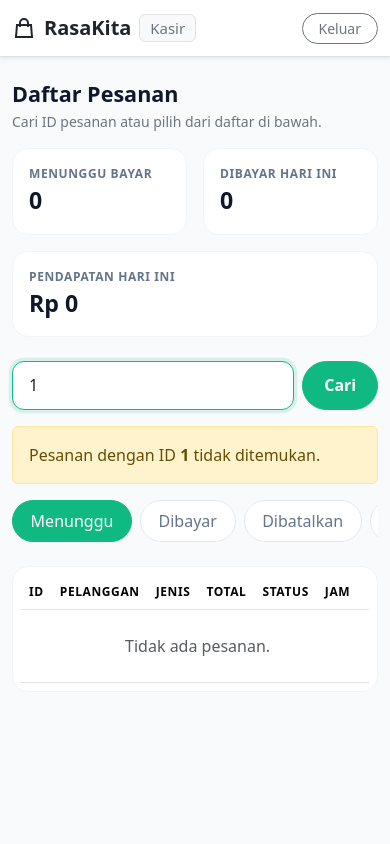
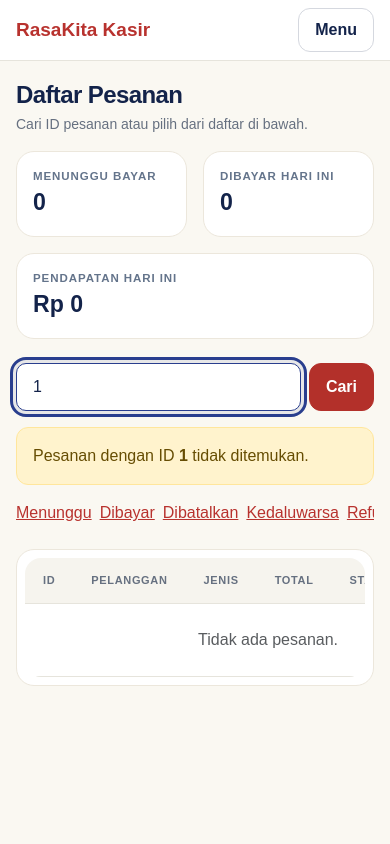
Before and after one commit to Cordova88/pemesanan-makanan-digital, a Django app: page /kasir/?q=1 in a window 390 px wide. Run offline with Django 5.2, Linux system fonts and the light colour scheme; the visitor is signed in with stand-in values (Sample User, id 1); data that the repository does not hold is empty; parts of the project's set-up code (start-up, migrations or seed data) failed here and were passed over.

Commit message:
memperbaiki kasir

```diff
--- /dev/null
+++ b/users/static/users/css/kasir.css
@@ -0,0 +1,54 @@
+/* Gaya halaman kasir. Shell (sidebar, topbar, profil) memakai cms-shell.css. */
+:root {
+  --kasir-primary: #b3302a;        /* samakan dengan merah tombol "Tambah menu" di admin */
+  --kasir-primary-hover: #962520;
+  --kasir-ink: #14213d;
+  --kasir-muted: #64748b;
+  --kasir-soft: #f6f2ea;
+  --kasir-line: #ece7dc;
+}
+
+.k-title { font-weight: 800; letter-spacing: -0.01em; color: var(--kasir-ink); }
+
+.k-card { background: #fff; border: 1px solid var(--kasir-line); border-radius: 18px; }
+.k-label {
+  font-size: 0.72rem; font-weight: 700; letter-spacing: 0.08em;
+  color: var(--kasir-muted); text-transform: uppercase;
+}
+
+/* btn-primary-app dipertahankan sebagai alias agar order.html tidak perlu diubah */
+.btn-kasir, .btn-primary-app {
+  background: var(--kasir-primary); border: 1px solid var(--kasir-primary);
+  color: #fff; border-radius: 12px; font-weight: 700; padding: 0.6rem 1.2rem;
+}
+.btn-kasir:hover, .btn-kasir:focus, .btn-kasir:active,
+.btn-primary-app:hover, .btn-primary-app:focus, .btn-primary-app:active {
+  background: var(--kasir-primary-hover); border-color: var(--kasir-primary-hover); color: #fff;
+}
+.btn-kasir:disabled, .btn-primary-app:disabled { opacity: 0.55; }
+.btn-kasir.btn-sm { padding: 0.35rem 0.9rem; }
+.btn-pill { border-radius: 12px; }
+
+.k-input {
+  background: #fff; border: 1px solid #d9d4c7; border-radius: 12px; padding: 0.7rem 1rem;
+}
+.k-input:focus {
+  border-color: var(--kasir-primary); box-shadow: 0 0 0 0.2rem rgba(179, 48, 42, 0.15);
+}
+
+.k-chip {
+  white-space: nowrap; border: 1px solid var(--kasir-line); background: #fff;
+  color: var(--kasir-muted); font-weight: 600; border-radius: 999px;
+  padding: 0.5rem 1.1rem; text-decoration: none; transition: all 0.15s ease;
+}
+.k-chip:hover { border-color: var(--kasir-primary); color: var(--kasir-primary); }
+.k-chip.active { background: var(--kasir-primary); border-color: var(--kasir-primary); color: #fff; }
+
+.k-table thead th {
+  background: var(--kasir-soft); color: var(--kasir-muted);
+  font-size: 0.72rem; font-weight: 700; letter-spacing: 0.08em;
+  text-transform: uppercase; border-bottom: 1px solid var(--kasir-line); padding: 0.9rem 1rem;
+}
+.k-table td { padding: 1rem; border-color: var(--kasir-line); }
+
+.content code { color: var(--kasir-primary); font-weight: 700; background: transparent; }
--- /dev/null
+++ b/users/templates/users/kasir/_nav.html
@@ -0,0 +1,29 @@
+<nav class="nav flex-column gap-1 flex-grow-1">
+  <span class="nav-label mt-3 px-3">PESANAN</span>
+  <a class="px-3 py-2 {% if request.resolver_match.namespace == 'kasir' %}active{% endif %}" href="{% url 'kasir:dashboard' %}"><i class="bi bi-receipt me-2"></i>Pesanan</a>
+</nav>
+<div class="cms-profile pt-3 mt-3 small">
+  <div class="d-flex align-items-center gap-2 mb-2">
+    <div class="cms-avatar rounded-circle d-flex align-items-center justify-content-center fw-semibold" style="width: 34px; height: 34px">
+      {{ request.user.username|slice:":1"|upper }}
+    </div>
+    <div>
+      <div class="fw-semibold lh-sm">
+        {{ request.user.username }}
+      </div>
+      <div class="cms-profile-role">
+        {% if request.user.is_staff %}
+        Administrator
+        {% else %}
+        Kasir
+        {% endif %}
+      </div>
+    </div>
+  </div>
+  <form method="post" action="{% url 'staff:logout' %}">
+    {% csrf_token %}
+    <button type="submit" class="px-2 py-1 d-inline-block border-0 bg-transparent">
+      <i class="bi bi-box-arrow-left me-1"></i>Keluar
+    </button>
+  </form>
+</div>
--- a/users/templates/users/kasir/base.html
+++ b/users/templates/users/kasir/base.html
@@ -1,132 +1,49 @@
+{% load static %}
 <!doctype html>
 <html lang="id">
   <head>
     <meta charset="utf-8" />
     <meta name="viewport" content="width=device-width,initial-scale=1" />
     <title>{% block title %}Kasir — RasaKita{% endblock %}</title>
-    <link
-      href="https://cdn.jsdelivr.net/npm/bootstrap@5.3.3/dist/css/bootstrap.min.css"
-      rel="stylesheet"
-    />
-    <style>
-      :root {
-        --app-primary: #10b981;
-        --app-primary-hover: #059669;
-        --app-bg: #f8fafc;
-        --app-text: #0f172a;
-        --line: #e2e8f0;
-      }
-      body {
-        background: var(--app-bg);
-        color: var(--app-text);
-        font-family:
-          system-ui,
-          -apple-system,
-          "Segoe UI",
-          Roboto,
-          sans-serif;
-      }
-      .k-wrap {
-        max-width: 1200px;
-      }
-      .k-card {
-        background: #fff;
-        border: 1px solid #f1f5f9;
-        border-radius: 16px;
-      }
-      .btn-primary-app {
-        background: var(--app-primary);
-        border-color: var(--app-primary);
-        color: #fff;
-        border-radius: 999px;
-        font-weight: 600;
-        padding: 0.55rem 1.3rem;
-      }
-      .btn-primary-app:hover,
-      .btn-primary-app:active {
-        background: var(--app-primary-hover);
-        border-color: var(--app-primary-hover);
-        color: #fff;
-      }
-      .btn-pill {
-        border-radius: 999px;
-      }
-      .category-chip {
-        white-space: nowrap;
-        border: 1px solid var(--line);
-        background: #fff;
-        color: #64748b;
-        font-weight: 500;
-        border-radius: 999px;
-        padding: 0.5rem 1.1rem;
-        text-decoration: none;
-        transition: all 0.2s ease;
-      }
-      .category-chip.active,
-      .category-chip:hover {
-        background: var(--app-primary);
-        border-color: var(--app-primary);
-        color: #fff;
-      }
-      .k-label {
-        font-size: 0.75rem;
-        font-weight: 700;
-        letter-spacing: 0.05em;
-        color: #64748b;
-        text-transform: uppercase;
-      }
-      .k-input {
-        background: #f1f5f9;
-        border: 1px solid var(--line);
-        border-radius: 12px;
-        padding: 0.7rem 1rem;
-      }
-      .k-input:focus {
-        background: #fff;
-        border-color: var(--app-primary);
-        box-shadow: 0 0 0 0.2rem rgba(16, 185, 129, 0.15);
-      }
-    </style>
+    <link href="https://cdn.jsdelivr.net/npm/bootstrap@5.3.3/dist/css/bootstrap.min.css" rel="stylesheet" />
+    <link href="https://cdn.jsdelivr.net/npm/bootstrap-icons@1.11.3/font/bootstrap-icons.min.css" rel="stylesheet" />
+    <link rel="stylesheet" href="{% static 'users/css/cms-shell.css' %}?v=phase10">
+    <link rel="stylesheet" href="{% static 'users/css/kasir.css' %}?v=1">
   </head>
-  <body>
-    <nav class="navbar bg-white border-bottom sticky-top shadow-sm py-2">
-      <div
-        class="container k-wrap d-flex align-items-center justify-content-between"
-      >
-        <a
-          class="navbar-brand fw-bold fs-5 text-dark m-0 d-flex align-items-center gap-2"
-          href="{% url 'kasir:dashboard' %}"
-        >
-          <svg
-            width="24"
-            height="24"
-            fill="none"
-            stroke="currentColor"
-            stroke-width="2"
-            viewBox="0 0 24 24"
-          >
-            <path d="M16 11V7a4 4 0 00-8 0v4M5 9h14l1 12H4L5 9z" />
-          </svg>
-          <span>RasaKita</span>
-          <span class="badge bg-light text-secondary border fw-normal"
-            >Kasir</span
-          >
-        </a>
-        <div class="d-flex align-items-center gap-3">
-          <span class="text-secondary small d-none d-sm-inline"
-            >{{ request.user.get_full_name|default:request.user.username
-            }}</span
-          >
-          <form method="post" action="{% url 'staff:logout' %}">
-            {% csrf_token %}
-            <button type="submit" class="btn btn-outline-secondary btn-sm btn-pill px-3">
-              Keluar
-            </button>
-          </form>
+  <body class="cms-app">
+    <a class="skip-link" href="#cms-main">Lewati ke konten utama</a>
+    <div class="d-lg-flex">
+      <aside class="sidebar p-3 d-none d-lg-flex flex-column position-fixed" aria-label="Navigasi kasir">
+        <a class="brand fs-4 fw-bold mb-3" href="{% url 'kasir:dashboard' %}"><span class="brand-mark" aria-hidden="true">R</span><span>RasaKita<small>Kasir</small></span></a>
+        {% include 'users/kasir/_nav.html' %}
+      </aside>
+      <main id="cms-main" class="cms-main flex-grow-1" tabindex="-1">
+        <header class="cms-topbar d-none d-lg-flex justify-content-between align-items-center">
+          <div>
+            <div class="cms-topbar-label">RasaKita Kasir</div>
+            <strong>Panel kasir</strong>
+          </div>
+          <a class="btn btn-outline-secondary btn-sm" href="{% url 'storefront' %}">Lihat menu pelanggan <i class="bi bi-arrow-up-right ms-1" aria-hidden="true"></i></a>
+        </header>
+        <nav class="navbar cms-mobile-nav px-3 d-lg-none">
+          <a class="navbar-brand fw-bold" href="{% url 'kasir:dashboard' %}">RasaKita Kasir</a>
+          <button class="btn btn-outline-secondary" data-bs-toggle="offcanvas" data-bs-target="#nav" aria-controls="nav" aria-label="Buka navigasi kasir" type="button">Menu</button>
+        </nav>
+        <div class="offcanvas offcanvas-start" id="nav" tabindex="-1" aria-labelledby="kasir-nav-title">
+          <div class="offcanvas-header">
+            <h5 id="kasir-nav-title">RasaKita Kasir</h5>
+            <button type="button" class="btn-close" data-bs-dismiss="offcanvas" aria-label="Tutup navigasi"></button>
+          </div>
+          <div class="offcanvas-body sidebar">
+            {% include 'users/kasir/_nav.html' %}
+          </div>
         </div>
-      </div>
-    </nav>
-    <main class="container k-wrap py-4">{% block content %}{% endblock %}</main>
+        <div class="content p-3 p-md-4 mx-auto">
+          {% block content %}{% endblock %}
+        </div>
+      </main>
+    </div>
+    <script src="https://cdn.jsdelivr.net/npm/bootstrap@5.3.3/dist/js/bootstrap.bundle.min.js"></script>
     {% block scripts %}{% endblock %}
   </body>
 </html>
```
Also changed, not shown: users/templates/users/kasir/order.html (+7 -33 lines), users/templates/users/orders.html (+4 -4 lines).
